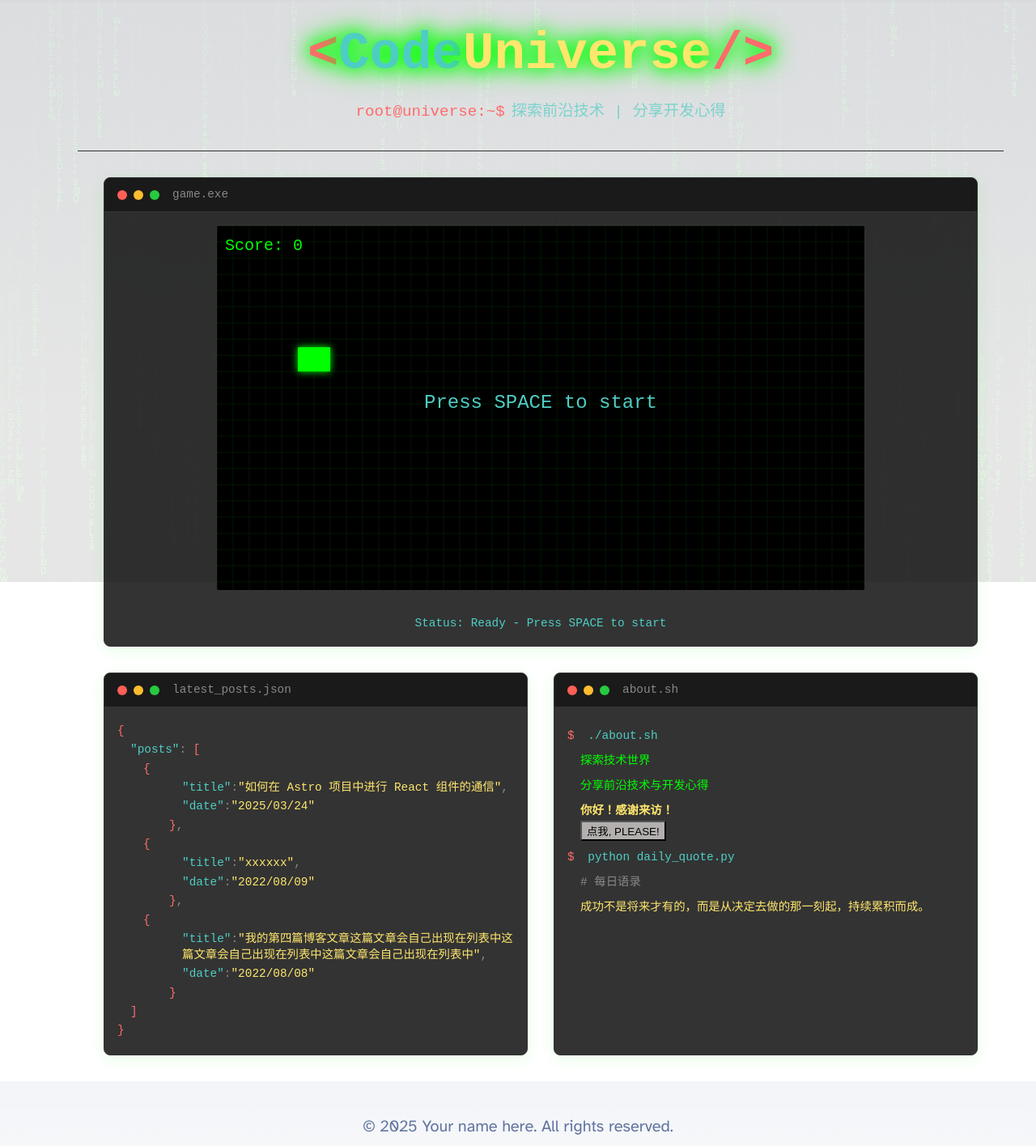
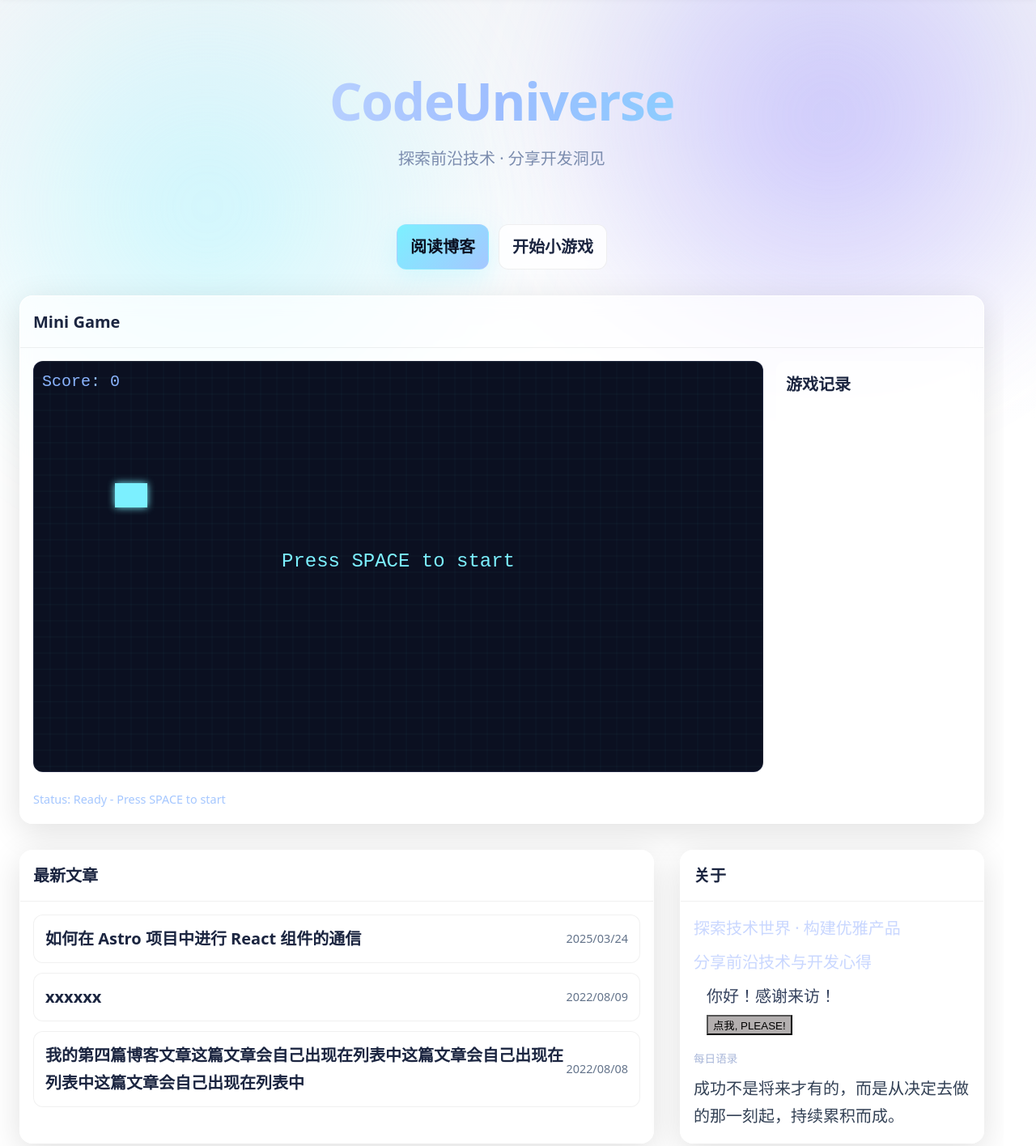
Before and after one commit to softbreezee/softbreeze, an Astro site: page / in a window 1280 px wide. Shown: the part 81-1497 px from the top of the page at 81% size. Built offline with nearby package versions, Linux system fonts and the light colour scheme; Astro itself is replaced by a stand-in of ours; no server answers.

Commit message:
feat: blog index

```diff
--- a/src/components/CodeUniverse.jsx
+++ b/src/components/CodeUniverse.jsx
@@ -12,66 +12,7 @@ function formatDate(date) {
 
 const CodeUniverse = ({ posts }) => {
   useEffect(() => {
-    // Matrix rain effect
-    function initMatrix() {
-      const canvas = document.getElementById('matrix-bg');
-      if (!canvas) return;
-      const ctx = canvas.getContext('2d');
-      if (!ctx) return;
-
-      canvas.width = window.innerWidth;
-      canvas.height = window.innerHeight;
-
-      const matrix = "ABCDEFGHIJKLMNOPQRSTUVWXYZ123456789@#$%^&*()*&^%+-/~{[|`]}";
-      const matrixArray = matrix.split("");
-
-      const fontSize = 10;
-      const columns = canvas.width / fontSize;
-
-      const drops = [];
-      for (let x = 0; x < columns; x++) {
-        drops[x] = 1;
-      }
-
-      let intervalId;
-      function draw() {
-        ctx.fillStyle = 'rgba(0, 0, 0, 0.04)';
-        ctx.fillRect(0, 0, canvas.width, canvas.height);
-
-        ctx.fillStyle = '#0F0';
-        ctx.font = `${fontSize}px arial`;
-
-        for (let i = 0; i < drops.length; i++) {
-          const text = matrixArray[Math.floor(Math.random() * matrixArray.length)];
-          ctx.fillText(text, i * fontSize, drops[i] * fontSize);
-
-          if (drops[i] * fontSize > canvas.height && Math.random() > 0.975) {
-            drops[i] = 0;
-          }
-          drops[i]++;
-        }
-      }
-
-      intervalId = setInterval(draw, 35);
-
-      const handleResize = () => {
-        if (canvas) {
-          canvas.width = window.innerWidth;
-          canvas.height = window.innerHeight;
-        }
-      };
-
-      window.addEventListener('resize', handleResize);
-
-      return () => {
-        clearInterval(intervalId);
-        window.removeEventListener('resize', handleResize);
-      };
-    }
-
-    const cleanupMatrix = initMatrix();
-
-    // Daily Quote Fetcher
+    // 每日语录
     const fetchQuote = async () => {
       try {
         const response = await fetch("https://v1.hitokoto.cn");
@@ -94,15 +35,29 @@ const CodeUniverse = ({ posts }) => {
 
     fetchQuote();
 
-    // Game Logic
+    // 游戏逻辑（配色调整为蓝紫青系）
     const canvas = document.getElementById("game-canvas");
     if (!canvas) return;
     const ctx = canvas.getContext("2d");
+    const scoreList = document.getElementById('score-history');
+
+    const addHistory = (score) => {
+      if (!scoreList) return;
+      const item = document.createElement('li');
+      const time = new Date().toLocaleTimeString('zh-CN', { hour12: false });
+      item.textContent = `${time}  —  ${score}`;
+      scoreList.insertBefore(item, scoreList.firstChild);
+      // 只保留最近 10 条
+      while (scoreList.children.length > 10) {
+        scoreList.removeChild(scoreList.lastChild);
+      }
+    };
 
     class Game {
-        constructor() {
+        constructor(onGameOver) {
           this.canvas = canvas;
           this.ctx = ctx;
+          this.onGameOver = onGameOver;
           this.init();
         }
 
@@ -115,6 +70,7 @@ const CodeUniverse = ({ posts }) => {
           this.score = 0;
           this.gameOver = false;
           this.gameStarted = false;
+          this.recorded = false;
 
           if (!isRestart) {
             document.addEventListener("keydown", this.handleInput);
@@ -183,22 +139,26 @@ const CodeUniverse = ({ posts }) => {
             ) {
               this.gameOver = true;
               this.updateStatus(`Game Over - Score: ${this.score} - Press SPACE to restart`);
+              if (!this.recorded) { this.onGameOver && this.onGameOver(this.score); this.recorded = true; }
             }
           });
 
           if (this.birdY > this.canvas.height - 30 || this.birdY < 0) {
             this.gameOver = true;
             this.updateStatus(`Game Over - Score: ${this.score} - Press SPACE to restart`);
+            if (!this.recorded) { this.onGameOver && this.onGameOver(this.score); this.recorded = true; }
           }
 
           this.frame++;
         }
 
         draw() {
-          this.ctx.fillStyle = "#000";
+          // 背景
+          this.ctx.fillStyle = "#0b1021";
           this.ctx.fillRect(0, 0, this.canvas.width, this.canvas.height);
 
-          this.ctx.strokeStyle = "#003300";
+          // 细网格
+          this.ctx.strokeStyle = "rgba(124, 240, 255, 0.08)";
           this.ctx.lineWidth = 0.5;
           for (let i = 0; i < this.canvas.width; i += 20) {
             this.ctx.beginPath();
@@ -213,14 +173,16 @@ const CodeUniverse = ({ posts }) => {
             this.ctx.stroke();
           }
 
-          this.ctx.shadowColor = "#00ff00";
+          // 玩家
+          this.ctx.shadowColor = "#7cf0ff";
           this.ctx.shadowBlur = 10;
-          this.ctx.fillStyle = "#00ff00";
+          this.ctx.fillStyle = "#7cf0ff";
           this.ctx.fillRect(100, this.birdY, 40, 30);
           this.ctx.shadowBlur = 0;
 
-          this.ctx.fillStyle = "#ff6b6b";
-          this.ctx.shadowColor = "#ff6b6b";
+          // 障碍
+          this.ctx.fillStyle = "#7c6cff";
+          this.ctx.shadowColor = "#7c6cff";
           this.ctx.shadowBlur = 5;
           this.pipes.forEach((pipe) => {
             const gap = 150;
@@ -234,22 +196,22 @@ const CodeUniverse = ({ posts }) => {
           });
           this.ctx.shadowBlur = 0;
 
-          this.ctx.fillStyle = "#00ff00";
+          this.ctx.fillStyle = "#8ab4ff";
           this.ctx.font = "20px 'Courier New'";
           this.ctx.textAlign = "left";
           this.ctx.fillText(`Score: ${this.score}`, 10, 30);
 
           if (this.gameOver) {
             this.ctx.textAlign = "center";
-            this.ctx.fillStyle = "#ff6b6b";
+            this.ctx.fillStyle = "#ff8fa3";
             this.ctx.font = "32px 'Courier New'";
             this.ctx.fillText("GAME OVER", this.canvas.width / 2, this.canvas.height / 2 - 20);
-            this.ctx.fillStyle = "#4ecdc4";
+            this.ctx.fillStyle = "#7cf0ff";
             this.ctx.font = "16px 'Courier New'";
             this.ctx.fillText("Press SPACE to restart", this.canvas.width / 2, this.canvas.height / 2 + 20);
           } else if (!this.gameStarted) {
             this.ctx.textAlign = "center";
-            this.ctx.fillStyle = "#4ecdc4";
+            this.ctx.fillStyle = "#7cf0ff";
             this.ctx.font = "24px 'Courier New'";
             this.ctx.fillText("Press SPACE to start", this.canvas.width / 2, this.canvas.height / 2);
           }
@@ -262,136 +224,86 @@ const CodeUniverse = ({ posts }) => {
         }
       }
 
-      const game = new Game();
+      const game = new Game(addHistory);
 
-      const gamePanel = document.querySelector('.game-terminal .terminal-content');
-      if (gamePanel) {
-        const canvasWidth = Math.min(800, gamePanel.clientWidth - 32);
+      const gamePanel = document.querySelector('.game-card .card-content') || canvas.parentElement;
+      const setCanvasSize = () => {
+        const panelWidth = gamePanel ? gamePanel.clientWidth : 800;
+        const canvasWidth = Math.min(900, panelWidth - 32);
         canvas.width = canvasWidth;
-        canvas.height = Math.max(300, (canvasWidth / 16) * 9);
-      }
+        canvas.height = Math.max(320, Math.round((canvasWidth / 16) * 9));
+      };
+      setCanvasSize();
+      window.addEventListener('resize', setCanvasSize);
 
     return () => {
-      cleanupMatrix && cleanupMatrix();
       document.removeEventListener('keydown', game.handleInput);
       cancelAnimationFrame(game.animationFrameId);
+      window.removeEventListener('resize', setCanvasSize);
     };
   }, []);
 
   return (
     <div className="code-universe">
-      <canvas id="matrix-bg" className="matrix-background"></canvas>
+      <div className="bg-orbs" aria-hidden="true"></div>
 
-      <header className="universe-header">
-        <h1 className="hacker-title">
-          <span className="bracket">&lt;</span>
-          <span className="code-text">Code</span>
-          <span className="universe-text">Universe</span>
-          <span className="bracket">/&gt;</span>
-        </h1>
-        <div className="subtitle-container">
-          <span className="terminal-prompt">root@universe:~$</span>
-          <span className="typing-text">探索前沿技术 | 分享开发心得</span>
+      <header className="hero">
+        <h1 className="hero-title">CodeUniverse</h1>
+        <p className="hero-subtitle">探索前沿技术 · 分享开发洞见</p>
+        <div className="cta-row">
+          <a className="btn btn-primary" href="/blog/">阅读博客</a>
+          <a className="btn btn-secondary" href="#play">开始小游戏</a>
         </div>
       </header>
 
       <div className="universe-grid">
-        <section className="terminal-section game-terminal">
-          <div className="terminal-header">
-            <div className="terminal-buttons">
-              <span className="btn-close"></span>
-              <span className="btn-minimize"></span>
-              <span className="btn-maximize"></span>
-            </div>
-            <span className="terminal-title">game.exe</span>
+        <section id="play" className="card game-card">
+          <div className="card-header">
+            <span className="card-title">Mini Game</span>
           </div>
-          <div className="terminal-content">
-            <canvas id="game-canvas"></canvas>
-            <div className="game-status">
-              <span className="status-text">Status: Ready</span>
+          <div className="card-content">
+            <div className="game-layout">
+              <div className="game-canvas-wrap">
+                <canvas id="game-canvas"></canvas>
+                <div className="game-status">
+                  <span className="status-text">Status: Ready</span>
+                </div>
+              </div>
+              <aside className="game-history">
+                <div className="history-title">游戏记录</div>
+                <ul id="score-history" className="history-list"></ul>
+              </aside>
             </div>
           </div>
         </section>
 
-        <section className="terminal-section posts-terminal">
-          <div className="terminal-header">
-            <div className="terminal-buttons">
-              <span className="btn-close"></span>
-              <span className="btn-minimize"></span>
-              <span className="btn-maximize"></span>
-            </div>
-            <span className="terminal-title">latest_posts.json</span>
+        <section className="card posts-card">
+          <div className="card-header">
+            <span className="card-title">最新文章</span>
           </div>
-          <div className="terminal-content">
-            <div className="json-structure">
-              <div className="json-line">
-                <span className="json-bracket">{'{'}</span>
-              </div>
-              <div className="json-line indent">
-                <span className="json-key">"posts"</span><span className="json-colon">:</span> <span className="json-bracket">{'['}</span>
-              </div>
-              {posts && posts.slice(0, 3).map((post, index) => (
-                <div className="json-line indent-2" key={post.slug}>
-                  <span className="json-bracket">{'{'}</span>
-                  <div className="post-content">
-                    <a href={`/blog/${post.slug}/`} className="post-link">
-                      <div className="json-line indent-3">
-                        <span className="json-key">"title"</span><span className="json-colon">:</span>
-                        <span className="json-string">{`"${post.data.title}"`}</span><span className="json-comma">,</span>
-                      </div>
-                      <div className="json-line indent-3">
-                        <span className="json-key">"date"</span><span className="json-colon">:</span>
-                        <span className="json-string">{`"${formatDate(post.data.pubDate)}"`}</span>
-                      </div>
-                    </a>
-                  </div>
-                  <div className="json-line indent-2">
-                    <span className="json-bracket">{'}'}</span>{index < 2 ? <span className="json-comma">,</span> : ''}
-                  </div>
-                </div>
+          <div className="card-content">
+            <div className="posts-list">
+              {posts && posts.slice(0, 3).map((post) => (
+                <a key={post.slug} href={`/blog/${post.slug}/`} className="post-card">
+                  <div className="post-title">{post.data.title}</div>
+                  <div className="post-date">{formatDate(post.data.pubDate)}</div>
+                </a>
               ))}
-              <div className="json-line indent">
-                <span className="json-bracket">{']'}</span>
-              </div>
-              <div className="json-line">
-                <span className="json-bracket">{'}'}</span>
-              </div>
             </div>
           </div>
         </section>
 
-        <section className="terminal-section intro-terminal">
-          <div className="terminal-header">
-            <div className="terminal-buttons">
-              <span className="btn-close"></span>
-              <span className="btn-minimize"></span>
-              <span className="btn-maximize"></span>
-            </div>
-            <span className="terminal-title">about.sh</span>
+        <section className="card about-card">
+          <div className="card-header">
+            <span className="card-title">关于</span>
           </div>
-          <div className="terminal-content">
-            <div className="console-output">
-              <div className="console-line">
-                <span className="prompt">$</span> <span className="command">./about.sh</span>
-              </div>
-              <div className="console-line output">
-                探索技术世界
-              </div>
-              <div className="console-line output">
-                分享前沿技术与开发心得
-              </div>
-              <div className="console-line">
-                <Greeting messages={["你好", "欢迎", "很高兴见到你", "欢迎回来"]} />
-              </div>
-              <div className="console-line">
-                <span className="prompt">$</span> <span className="command">python daily_quote.py</span>
-              </div>
-              <div className="console-line output">
-                <span className="comment"># 每日语录</span>
-              </div>
-              <div className="console-line output">
-                <span className="string" id="quote-text">正在加载每日语录...</span>
-              </div>
+          <div className="card-content">
+            <div className="about-lines">
+              <div>探索技术世界 · 构建优雅产品</div>
+              <div>分享前沿技术与开发心得</div>
+              <div className="greeting"><Greeting messages={["你好", "欢迎", "很高兴见到你", "欢迎回来"]} /></div>
+              <div className="quote-label">每日语录</div>
+              <div className="quote-text" id="quote-text">正在加载每日语录...</div>
             </div>
           </div>
         </section>
--- a/src/styles/CodeUniverse.css
+++ b/src/styles/CodeUniverse.css
@@ -1,271 +1,154 @@
 .code-universe {
   position: relative;
-    min-height: calc(100vh - 80px); /* 减去header的高度 */
-    /* background: #0a0a0a; */
-    color: #00ff00;
-    font-family: 'Courier New', monospace;
-    overflow-x: hidden;
-    margin-top: 0; /* 确保没有额外的margin */
-    margin-left: 6rem;
+  min-height: calc(100vh - 80px);
+  color: #e6e9ef;
+  font-family: ui-sans-serif, system-ui, -apple-system, Segoe UI, Roboto, Helvetica, Arial, "Apple Color Emoji", "Segoe UI Emoji";
+  overflow: hidden;
 }
 
-  .matrix-background {
+/* 背景柔光圆与渐变 */
+.bg-orbs::before,
+.bg-orbs::after {
+  content: "";
   position: fixed;
-    top: 0;
-    left: 0;
-    width: 100%;
-    height: 100%;
-    z-index: -1; /* 降低z-index，确保在header下方 */
-    opacity: 0.1;
-    pointer-events: none; /* 确保不影响交互 */
+  inset: auto auto 10% -10%;
+  width: 60vmax;
+  height: 60vmax;
+  background: radial-gradient(closest-side, rgba(124, 240, 255, 0.35), rgba(124, 240, 255, 0));
+  filter: blur(50px);
+  z-index: -1;
+}
+.bg-orbs::after {
+  inset: -20% -10% auto auto;
+  background: radial-gradient(closest-side, rgba(124, 108, 255, 0.35), rgba(124, 108, 255, 0));
 }
 
-  .universe-header {
-    position: relative;
-    z-index: 1;
+/* Hero */
+.hero {
   text-align: center;
-    padding: 2rem 0;
-    border-bottom: 1px solid #333;
+  padding: clamp(3rem, 7vw, 6rem) 1.5rem 1rem;
 }
+.hero-title {
+  margin: 0;
+  font-size: clamp(2rem, 6vw, 4rem);
+  font-weight: 800;
+  letter-spacing: -0.02em;
+  background: linear-gradient(90deg, #e6f1ff, #9dbdff, #6fe9ff);
+  -webkit-background-clip: text;
+  background-clip: text;
+  color: transparent;
+}
+.hero-subtitle {
+  margin: 16px auto 0;
+  max-width: 56ch;
+  color: #7b8cae;
+}
+.cta-row {
+  display: inline-flex;
+  gap: 12px;
+  margin-top: 24px;
+}
+.btn {
+  display: inline-flex;
+  align-items: center;
+  gap: 8px;
+  padding: 10px 16px;
+  border-radius: 12px;
+  font-weight: 600;
+  text-decoration: none;
+  border: 1px solid rgba(255,255,255,0.08);
+  transition: transform .15s ease, box-shadow .2s ease, background .2s ease;
+}
+.btn-primary {
+  color: #0b1021;
+  background: linear-gradient(135deg, #7cf0ff, #a5c7ff);
+  box-shadow: 0 10px 30px rgba(124, 240, 255, 0.25);
+}
+.btn-secondary {
+  color: #1b2540;
+  background: rgba(255, 255, 255, 0.8);
+  border: 1px solid rgba(0,0,0,0.06);
+  backdrop-filter: blur(6px);
+}
+.btn:hover { transform: translateY(-1px); }
 
-  .hacker-title {
-    font-size: clamp(2rem, 8vw, 4rem);
-    margin: 0;
-    text-shadow: 0 0 10px #00ff00;
-    animation: glow 2s ease-in-out infinite alternate;
-  }
-
-  .bracket {
-    color: #ff6b6b;
-  }
-
-  .code-text {
-    color: #4ecdc4;
-  }
-
-  .universe-text {
-    color: #ffe66d;
-  }
-
-  @keyframes glow {
-    from {
-      text-shadow: 0 0 10px #00ff00, 0 0 20px #00ff00, 0 0 30px #00ff00;
-    }
-    to {
-      text-shadow: 0 0 20px #00ff00, 0 0 30px #00ff00, 0 0 40px #00ff00;
-    }
-  }
-
-  .subtitle-container {
-    margin-top: 1rem;
-    font-size: 1.2rem;
-  }
-
-  .terminal-prompt {
-    color: #ff6b6b;
-    margin-right: 0.5rem;
-  }
-
-  .typing-text {
-    color: #4ecdc4;
-    animation: typing 3s steps(20, end) infinite;
-  }
-
-  @keyframes typing {
-    0%, 50% { opacity: 1; }
-    51%, 100% { opacity: 0.7; }
-  }
-
+/* 统一网格布局 */
 .universe-grid {
   position: relative;
   z-index: 1;
   display: grid;
   grid-template-columns: 1fr;
   gap: 2rem;
-    max-width: 1400px;
-    margin: 2rem auto;
-    padding: 0 2rem;
+  max-width: 1200px;
+  margin: 1rem auto 3rem;
+  padding: 0 1.5rem;
 }
 
-  @media (min-width: 768px) {
-    .universe-grid {
-      grid-template-columns: repeat(2, 1fr);
-    }
+@media (min-width: 900px) {
+  .universe-grid { grid-template-columns: repeat(3, 1fr); }
+  /* 小游戏独占第一行 */
+  .game-card { grid-column: 1 / -1; }
+  /* 第二行：最新+关于并排 */
+  .posts-card { grid-column: 1 / 3; }
+  .about-card { grid-column: 3 / 4; }
 }
 
-  @media (min-width: 1200px) {
-    .universe-grid {
-      grid-template-columns: repeat(2, 1fr);
+/* 玻璃风卡片 */
+.card {
+  background: rgba(255, 255, 255, 0.7);
+  border: 1px solid rgba(255,255,255,0.9);
+  border-radius: 16px;
+  box-shadow: 0 10px 40px rgba(0, 0, 0, 0.12);
+  overflow: hidden;
+  backdrop-filter: blur(10px);
+  transition: transform .15s ease, box-shadow .2s ease;
 }
+.card:hover { transform: translateY(-2px); box-shadow: 0 18px 60px rgba(0,0,0,.18); }
+.card-header { padding: 0.9rem 1rem; border-bottom: 1px solid rgba(0,0,0,0.06); }
+.card-title { color: #1b2540; font-weight: 700; }
+.card-content { padding: 1rem; color: #334155; }
 
-    .game-terminal {
-      grid-column: span 2;
+/* Posts 列表 */
+.posts-list { display: grid; gap: 12px; }
+.post-card {
+  display: flex;
+  justify-content: space-between;
+  align-items: center;
+  padding: 12px 14px;
+  border-radius: 12px;
+  text-decoration: none;
+  color: #1b2540;
+  background: rgba(255,255,255,0.75);
+  border: 1px solid rgba(0,0,0,0.06);
 }
+.post-card:hover { background: rgba(255,255,255,0.95); }
+.post-title { font-weight: 600; }
+.post-date { color: #64748b; font-size: 0.9rem; }
+
+/* About 区域 */
+.about-lines { display: grid; gap: 8px; color: #c9d7ff; }
+.about-lines .greeting { color: #35425e; }
+.quote-label { color: #a9b7d9; font-size: 0.85rem; margin-top: 6px; }
+.quote-text { color: #334155; }
+
+/* 旧控制台样式移除 */
+
+/* 游戏卡片 */
+#game-canvas {
+  border: 1px solid rgba(255,255,255,0.08);
+  border-radius: 12px;
+  background: radial-gradient(1200px 600px at -10% 120%, #0b1021 30%, #0d1430 100%);
+  box-shadow: inset 0 0 0 1px rgba(255,255,255,0.02);
 }
+.game-layout { display: grid; grid-template-columns: 1fr; gap: 16px; }
+@media (min-width: 900px) { .game-layout { grid-template-columns: 2fr 1fr; } }
+.game-history { background: rgba(255, 255, 255, 0.535); border: 0px solid rgba(0,0,0,0.06); border-radius: 12px; padding: 12px; }
+.history-title { font-weight: 700; color: #1b2540; margin-bottom: 8px; }
+.history-list { list-style: none; padding: 0; margin: 0; color: #334155; display: grid; gap: 6px; font-size: 0.95rem; }
 
-  .terminal-section {
-    background: rgba(0, 0, 0, 0.8);
-    border: 1px solid #333;
-    border-radius: 8px;
-    overflow: hidden;
-    box-shadow: 0 4px 20px rgba(0, 255, 0, 0.1);
-    transition: all 0.3s ease;
+.game-status { margin-top: 0.75rem; font-size: 0.9rem; }
+.status-text { color: #a5c7ff; }
+
+@media (max-width: 767px) {
+  .universe-grid { grid-template-columns: 1fr; gap: 1rem; padding: 0 1rem; }
 }
-
-  .terminal-section:hover {
-    border-color: #00ff00;
-    box-shadow: 0 4px 30px rgba(0, 255, 0, 0.2);
-  }
-
-  .terminal-header {
-    background: #1a1a1a;
-    padding: 0.5rem 1rem;
-    display: flex;
-    align-items: center;
-    border-bottom: 1px solid #333;
-  }
-
-  .terminal-buttons {
-    display: flex;
-    gap: 0.5rem;
-    margin-right: 1rem;
-  }
-
-  .terminal-buttons span {
-    width: 12px;
-    height: 12px;
-    border-radius: 50%;
-  }
-
-  .btn-close {
-    background: #ff5f56;
-  }
-
-  .btn-minimize {
-    background: #ffbd2e;
-  }
-
-  .btn-maximize {
-    background: #27ca3f;
-  }
-
-  .terminal-title {
-    color: #888;
-    font-size: 0.9rem;
-  }
-
-  .terminal-content {
-    padding: 1rem;
-  }
-
-  /* JSON 样式 */
-  .json-structure {
-    font-family: 'Courier New', monospace;
-    font-size: 0.9rem;
-    line-height: 1.4;
-  }
-
-  .json-line {
-    margin: 0.2rem 0;
-  }
-
-  .indent { margin-left: 1rem; }
-  .indent-2 { margin-left: 2rem; }
-  .indent-3 { margin-left: 3rem; }
-
-  .json-key { color: #4ecdc4; }
-  .json-string { color: #ffe66d; }
-  .json-bracket { color: #ff6b6b; }
-  .json-colon { color: #888; }
-  .json-comma { color: #888; }
-
-  .post-link {
-    text-decoration: none;
-    color: inherit;
-    display: block;
-    transition: all 0.3s ease;
-  }
-
-  .post-link:hover .json-string {
-    color: #00ff00;
-    text-shadow: 0 0 5px #00ff00;
-  }
-
-  /* 控制台样式 */
-  .console-output {
-    font-family: 'Courier New', monospace;
-    font-size: 0.9rem;
-    line-height: 1.6;
-  }
-
-  .console-line {
-    margin: 0.5rem 0;
-  }
-
-  .prompt {
-    color: #ff6b6b;
-    margin-right: 0.5rem;
-  }
-
-  .command {
-    color: #4ecdc4;
-  }
-
-  .output {
-    color: #00ff00;
-    margin-left: 1rem;
-  }
-
-  .text-primary {
-    color: #ffe66d;
-    font-weight: bold;
-  }
-
-  .comment {
-    color: #888;
-  }
-
-  .string {
-    color: #ffe66d;
-  }
-
-  /* 游戏样式 */
-  .game-terminal .terminal-content {
-    text-align: center;
-  }
-
-  #game-canvas {
-    border: 1px solid #333;
-    border-radius: 4px;
-    background: #000;
-  }
-
-  .game-status {
-    margin-top: 1rem;
-    font-size: 0.9rem;
-  }
-
-  .status-text {
-    color: #4ecdc4;
-  }
-
-  /* 响应式调整 */
-  @media (max-width: 767px) {
-    .universe-grid {
-      grid-template-columns: 1fr;
-      gap: 1rem;
-      padding: 0 1rem;
-    }
-
-    .hacker-title {
-      font-size: 2rem;
-    }
-
-    .terminal-content {
-      padding: 0.5rem;
-    }
-
-    .json-structure, .console-output {
-      font-size: 0.8rem;
-    }
-  }
```
Also changed, not shown: src/components/Footer.astro (+7 -6 lines), 2 other files. Lines whose indentation alone changed are shown as unchanged.
